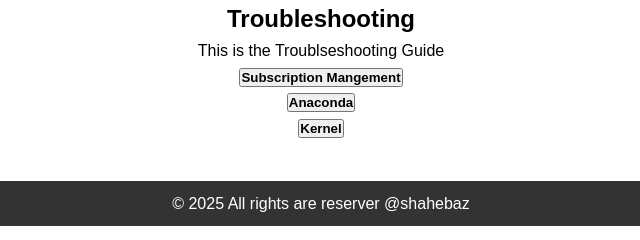
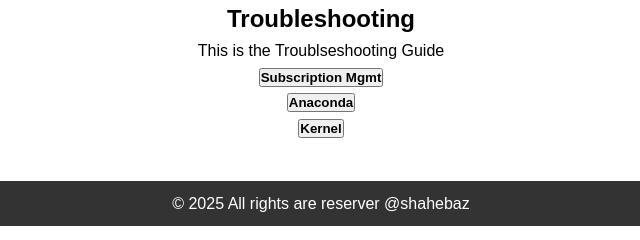
Before and after one commit to Shahebs/webapp, a plain HTML site: page index.html in a window 1280 px wide. Shown: the part 122-362 px from the top of the page, 319-959 px from the left. Drawn offline with Linux system fonts and the light colour scheme.

Commit message:
index updated

```diff
--- a/index.html
+++ b/index.html
@@ -24,7 +24,7 @@
 
    <!-- Starting -Buttons Adding with Links-->
   <a href="subsriptionmgmt.html">
-     <button class="block"><b>Subscription Mangement</b></button>
+     <button class="block"><b>Subscription Mgmt</b></button>
   </a>
   <br>
   <a href="anaconda.html">
```
